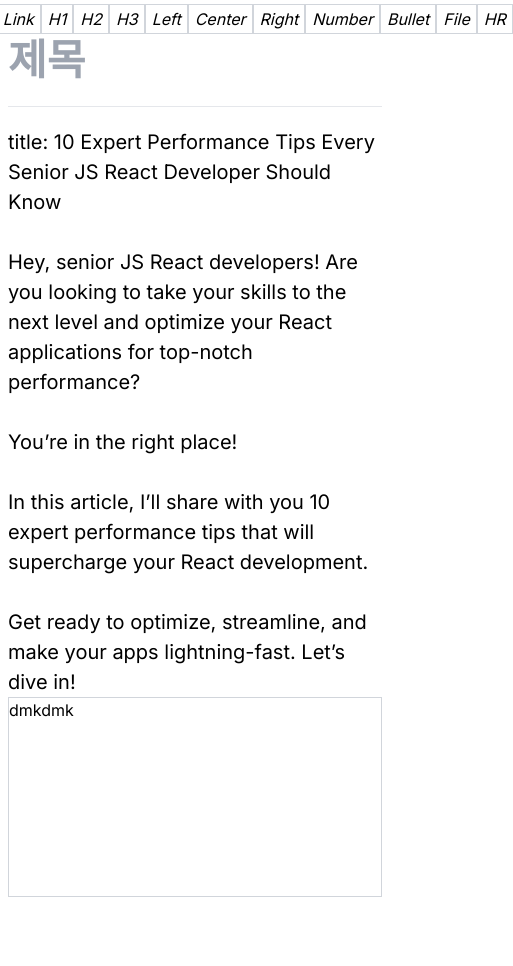
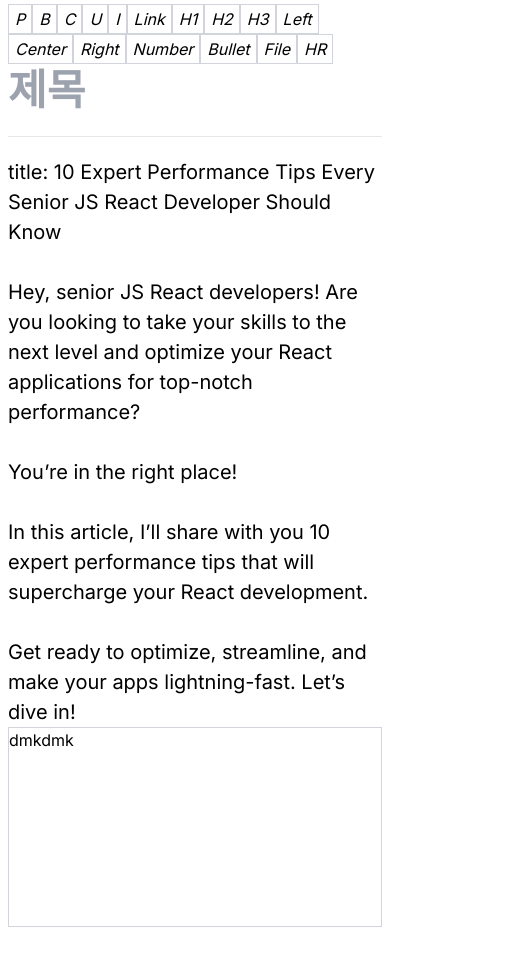
Before and after one commit to KingJaeYeon/mind-shape, a Next.js app: page /test in a window 390 px wide. Shown: the top 966 px of the page, 513 px wide, since content can reach past the window. Before the commit the page ends 943 px from the top, so only its background shows below. Built offline with nearby package versions, Linux system fonts and the light colour scheme.

Commit message:
mobile bug fix

```diff
--- a/src/components/editor/toolbar.tsx
+++ b/src/components/editor/toolbar.tsx
@@ -32,7 +32,7 @@
   if (!show) return null;
 
   return (
-    <div className={`flex`}>
+    <div className={`flex flex-wrap`}>
       <Button
         title={`ctrl+b`}
         onclickHandler={() => {
```
